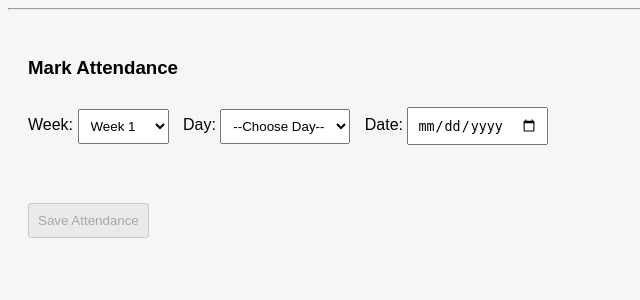
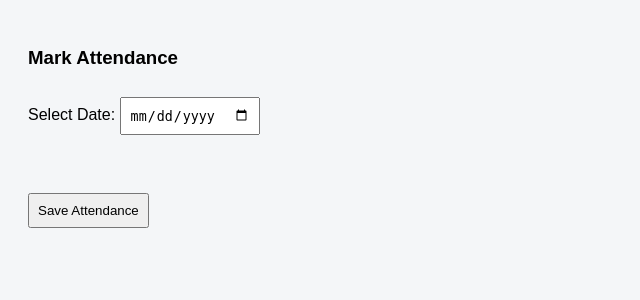
Before and after one commit to lalasamvsr/attendance, a Flask app: page /attendance/1/1 in a window 1280 px wide. Shown: the top 300 px of the page, without its empty margins (0-640 px from the left). Run offline with Flask 3, Linux system fonts and the light colour scheme; the visitor is signed in with stand-in values (Sample User, id 1); data that the repository does not hold is empty; some libraries are stand-ins or nearby versions.

Commit message:
Update attendance.html

```diff
--- a/templates/attendance.html
+++ b/templates/attendance.html
@@ -1,7 +1,7 @@
 <!DOCTYPE html>
 <html>
 <head>
-<title>Attendance Entry</title>
+<title>Mark Attendance</title>
 
 <style>
 body{font-family:Arial;background:#f4f6f8;}
@@ -12,43 +12,16 @@ select,input[type="date"],button{
     margin:10px 10px 10px 0;
 }
 
-.no-class{
-    color:gray;
-    font-style:italic;
-}
-
-.table-wrapper{
-    display:grid;
-    grid-template-columns: repeat(auto-fit, minmax(320px,1fr));
-    gap:20px;
-    margin-top:20px;
-}
-
-table{
-    border-collapse:collapse;
-    width:100%;
-    background:#fff;
-}
-
-th,td{
-    border:1px solid #ccc;
-    padding:6px;
-    text-align:center;
-}
-
-th{
-    background:#eef2ff;
-}
 .student-grid{
     display:grid;
-    grid-template-columns: repeat(auto-fill, minmax(140px, 1fr));
-    gap:6px;
+    grid-template-columns: repeat(auto-fill, minmax(160px, 1fr));
+    gap:8px;
     margin-top:20px;
 }
 
 .student-item{
     background:#fff;
-    padding:6px 8px;
+    padding:8px;
     border:1px solid #ddd;
     border-radius:6px;
     display:flex;
@@ -59,16 +32,11 @@ th{
 
 .student-item input{
     transform: scale(1.1);
-    cursor:pointer;
 }
-
 </style>
 </head>
 
 <body>
-
-
-<hr>
 
 <div class="container">
 <h3>Mark Attendance</h3>
@@ -78,107 +46,25 @@ th{
 <input type="hidden" name="faculty_id" value="{{ faculty_id }}">
 <input type="hidden" name="section_id" value="{{ section_id }}">
 <input type="hidden" name="schedule_id" value="{{ schedule_id }}">
-<input type="hidden" name="attendance_date" id="attendance_date">
 
-<!-- WEEK -->
-<label>Week:</label>
-<select id="weekSelect" name="week_id" onchange="onWeekDayChange()" required>
-{% for i in range(1,21) %}
-<option value="{{ i }}">Week {{ i }}</option>
-{% endfor %}
-</select>
+<label>Select Date:</label>
+<input type="date" name="attendance_date" required>
 
-<!-- DAY -->
-<label>Day:</label>
-<select id="daySelect" name="selected_day" onchange="onWeekDayChange()" required>
-<option value="">--Choose Day--</option>
-{% for d in ['Monday','Tuesday','Wednesday','Thursday','Friday','Saturday'] %}
-<option value="{{ d }}">{{ d }}</option>
-{% endfor %}
-</select>
-
-<!-- DATE -->
-<label>Date:</label>
-<input type="date" id="dateInput" onchange="onDateChange()" required>
-
-<div id="dayMessage" class="no-class"></div>
-
-<!-- STUDENTS -->
-<!-- STUDENTS GRID -->
+<!-- Students -->
 <div class="student-grid">
 {% for s in students %}
     <div class="student-item">
-        <span class="roll">{{ s[1] }}</span>
+        <span>{{ s[1] }}</span>
         <input type="checkbox" name="att_{{ s[0] }}" value="Absent">
     </div>
 {% endfor %}
 </div>
 
+<br>
+<button type="submit">Save Attendance</button>
 
-<br>
-<button type="submit" id="saveBtn" disabled>Save Attendance</button>
 </form>
 </div>
 
-<script>
-const classDays = {{ class_days | tojson }};
-const weekDates = {{ week_dates | tojson }};
-const semesterStart = new Date("2026-01-19"); // Monday
-
-function toggleAttendance(disabled){
-    document.querySelectorAll('input[type="checkbox"]').forEach(cb=>{
-        cb.disabled = disabled;
-        if(disabled) cb.checked = false;
-    });
-    document.getElementById("saveBtn").disabled = disabled;
-}
-
-/* WEEK or DAY changed */
-function onWeekDayChange(){
-    const week = document.getElementById("weekSelect").value;
-    const day = document.getElementById("daySelect").value;
-    const msg = document.getElementById("dayMessage");
-
-    if(day && !classDays.includes(day)){
-        msg.innerText = "No class scheduled on " + day;
-        toggleAttendance(true);
-        document.getElementById("dateInput").value = "";
-        document.getElementById("attendance_date").value = "";
-        return;
-    }
-
-    msg.innerText = "";
-    toggleAttendance(false);
-
-    if(week && day){
-        const [dd, mm, yyyy] = weekDates[week][day].split("/");
-        const isoDate = `${yyyy}-${mm}-${dd}`;
-
-        document.getElementById("dateInput").value = isoDate;
-        document.getElementById("attendance_date").value = weekDates[week][day];
-    }
-}
-
-/* DATE changed manually */
-function onDateChange(){
-    const dateVal = document.getElementById("dateInput").value;
-    if(!dateVal) return;
-
-    const selected = new Date(dateVal);
-    const diffDays = Math.floor((selected - semesterStart) / (1000*60*60*24));
-
-    const week = Math.floor(diffDays / 7) + 1;
-    const dayIndex = selected.getDay() - 1;
-
-    const days = ["Monday","Tuesday","Wednesday","Thursday","Friday","Saturday"];
-    const day = days[dayIndex];
-
-    document.getElementById("weekSelect").value = week;
-    document.getElementById("daySelect").value = day;
-
-    onWeekDayChange();
-}
-</script>
-
 </body>
 </html>
```
